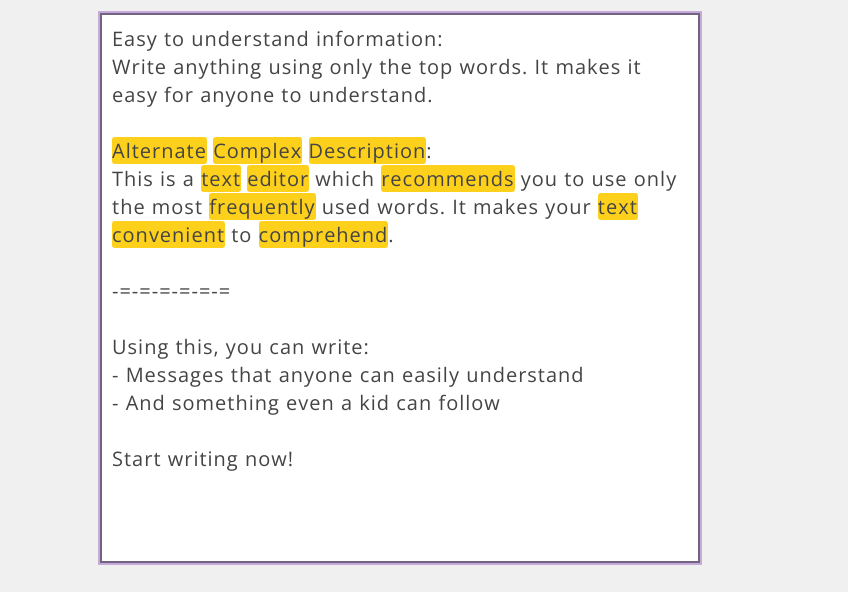
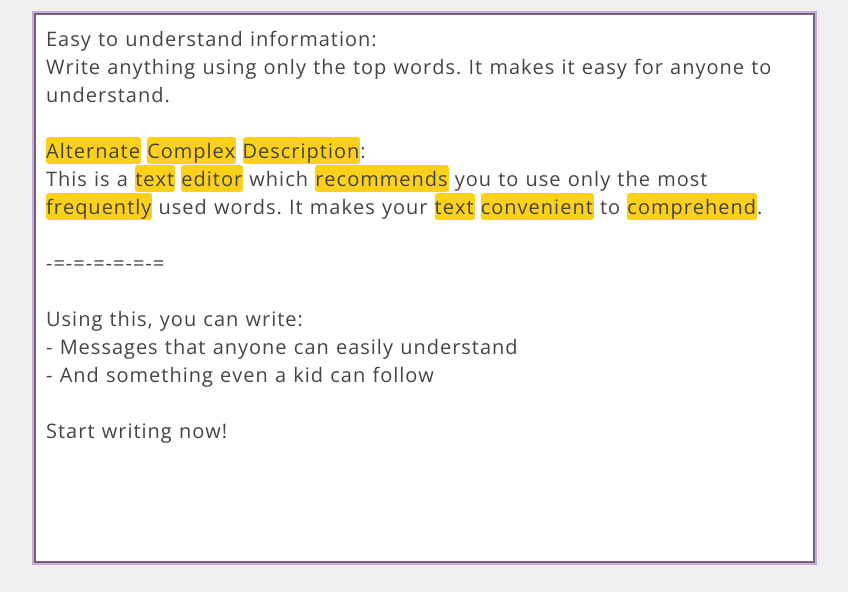
Before and after one commit to adeekshith/easy-write, a plain HTML site: page index.html in a window 1280 px wide. Shown: the part 109-701 px from the top of the page, without its empty margins (240-1088 px from the left). Drawn offline with nearby package versions, Linux system fonts and the light colour scheme.

Commit message:
fix: Adjust Textarea Width According to Screen Width

```diff
--- a/css/style.css
+++ b/css/style.css
@@ -10,7 +10,7 @@ body {
 }
 
 .container, .backdrop, textarea {
-    width: 600px;
+    width: calc(80%);
     height: 550px;
 }
 
@@ -30,6 +30,7 @@ body {
     display: block;
     margin: 0 auto;
     transform: translateZ(0);
+    margin-right: 0;
     -webkit-text-size-adjust: none;
 }
 
```
